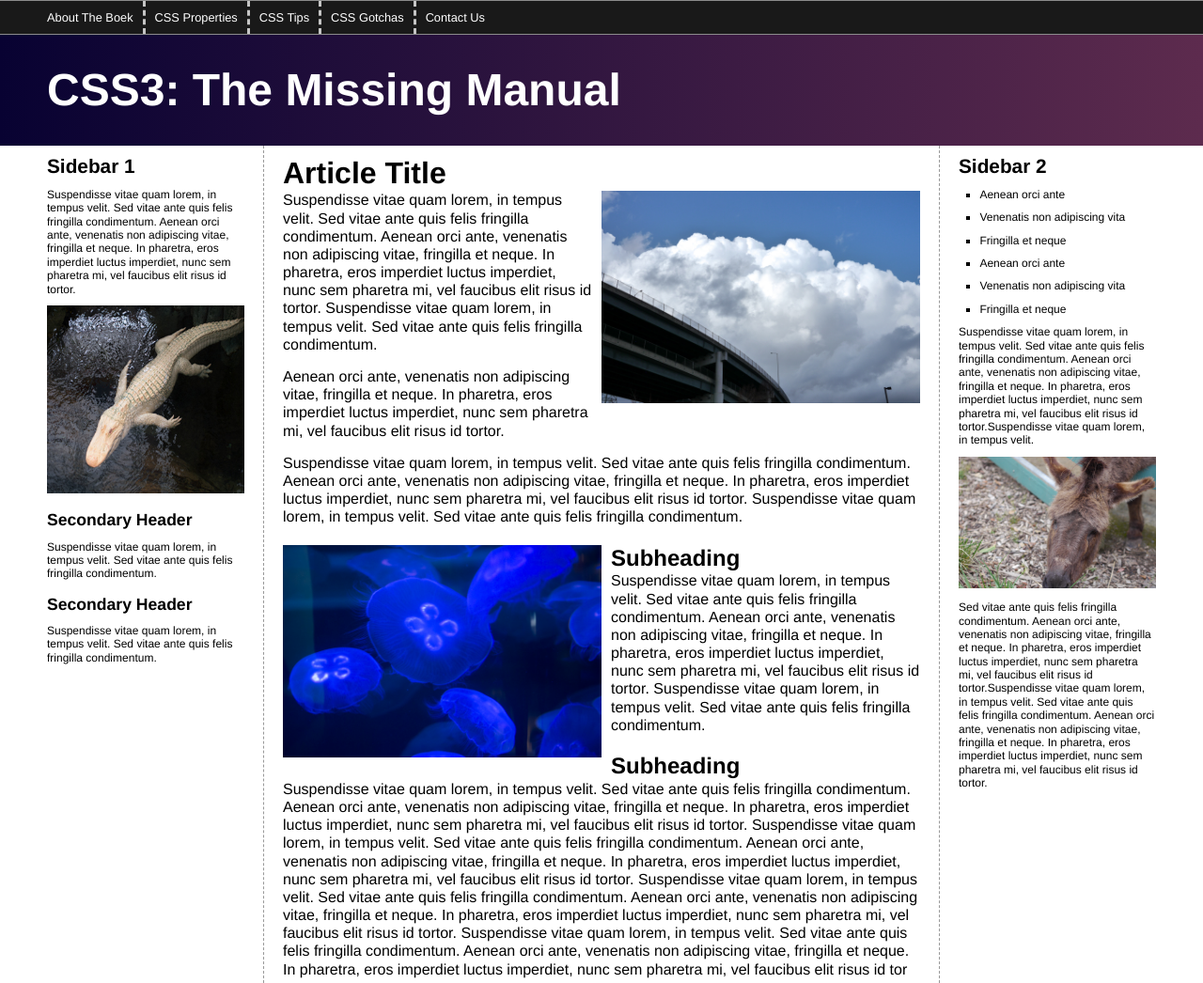
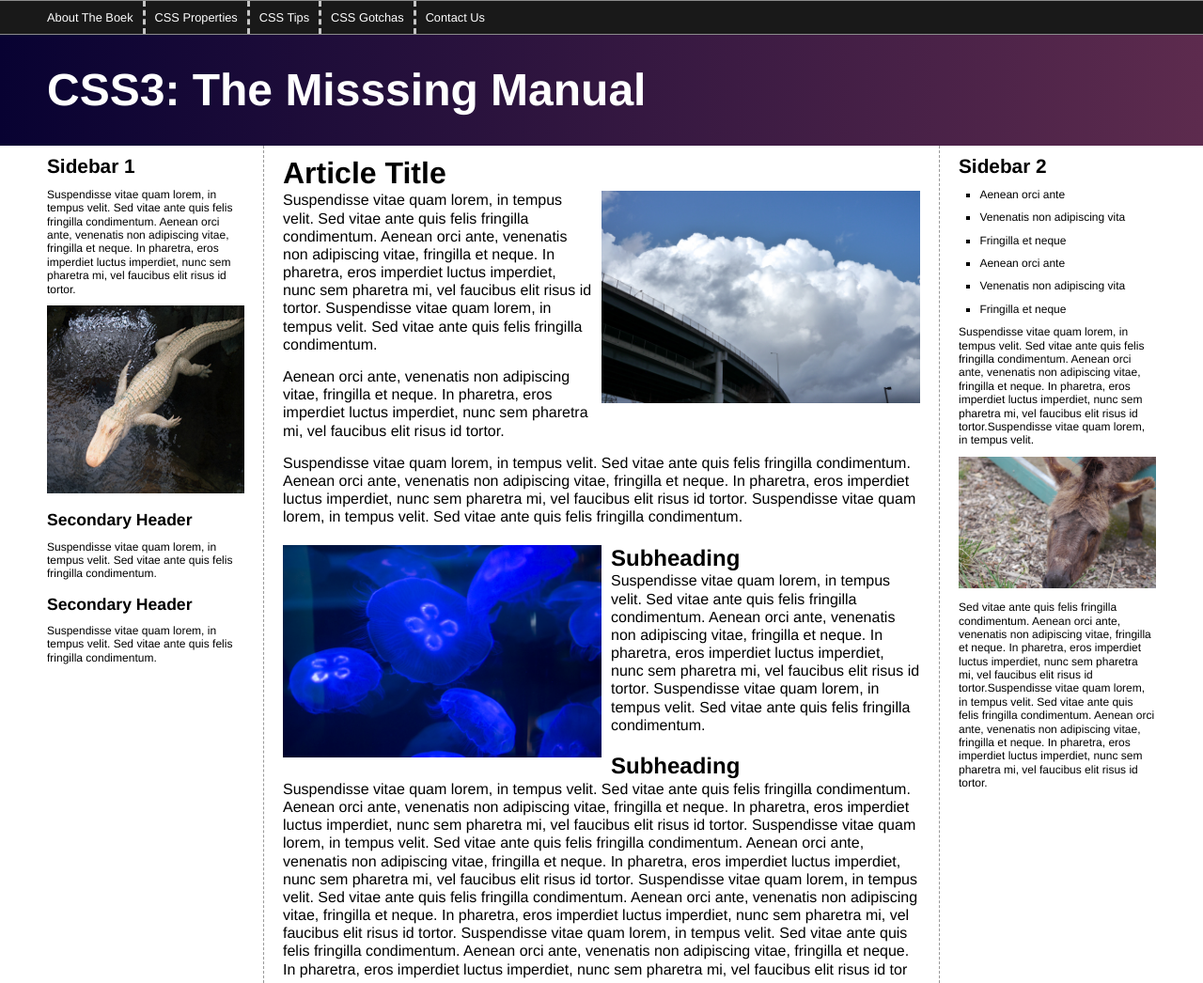
Before and after one commit to freija2020-2021/dww2_freija, a plain HTML site: page index.html in a window 1280 px wide. Shown: the top 1046 px of the page at 94% size. Drawn offline with Linux system fonts and the light colour scheme.

Commit message:
missing -> misssing

```diff
--- a/index.html
+++ b/index.html
@@ -22,7 +22,7 @@
             <li><a href="#">Contact Us</a></li> -->
           </ul>
         </nav>
-        <h1>CSS3: The Missing Manual</h1>
+        <h1>CSS3: The Misssing Manual</h1>
       </header>
       <div class="contentWrapper">
         <div class="columnWrapper">
```
